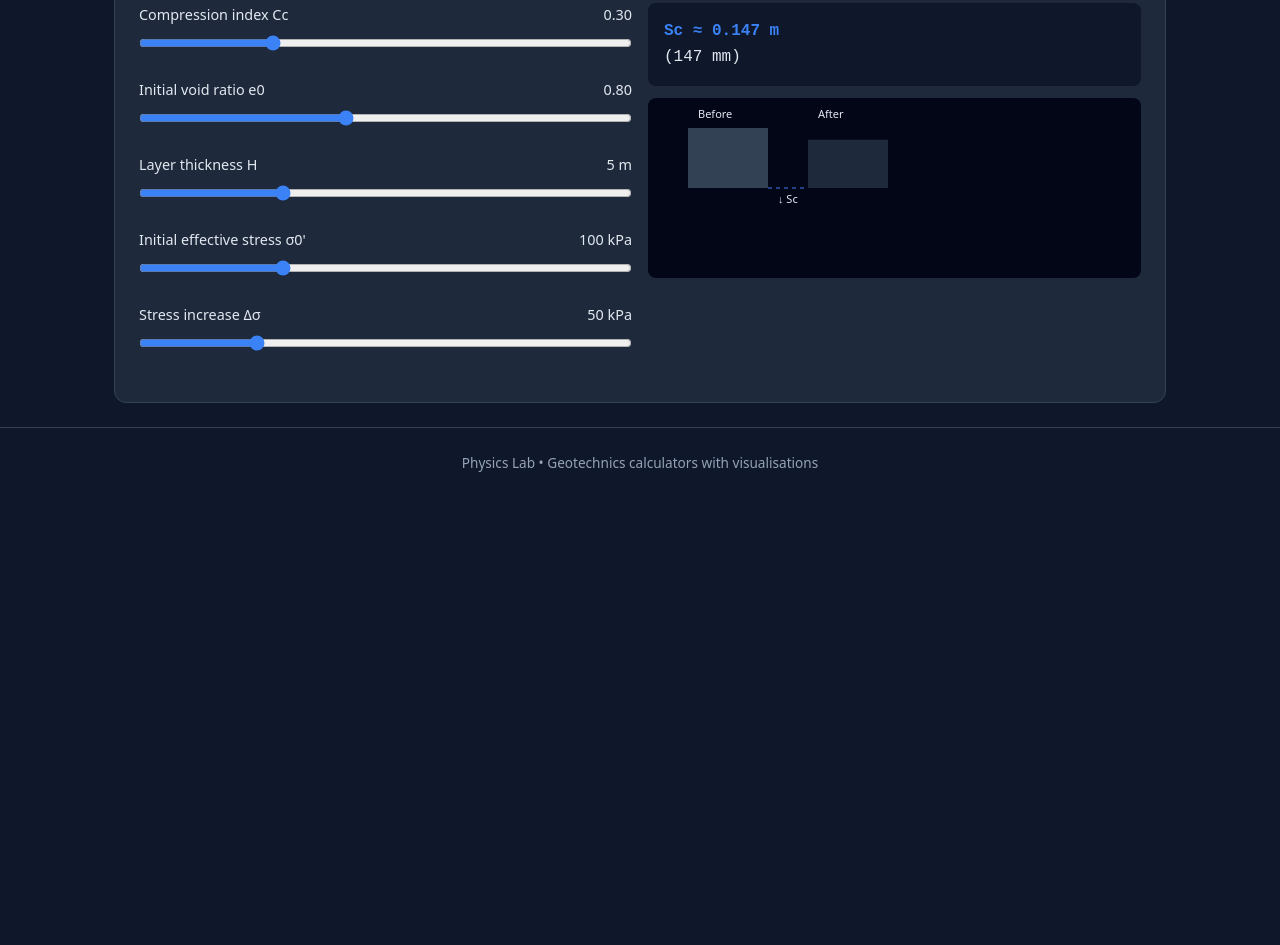
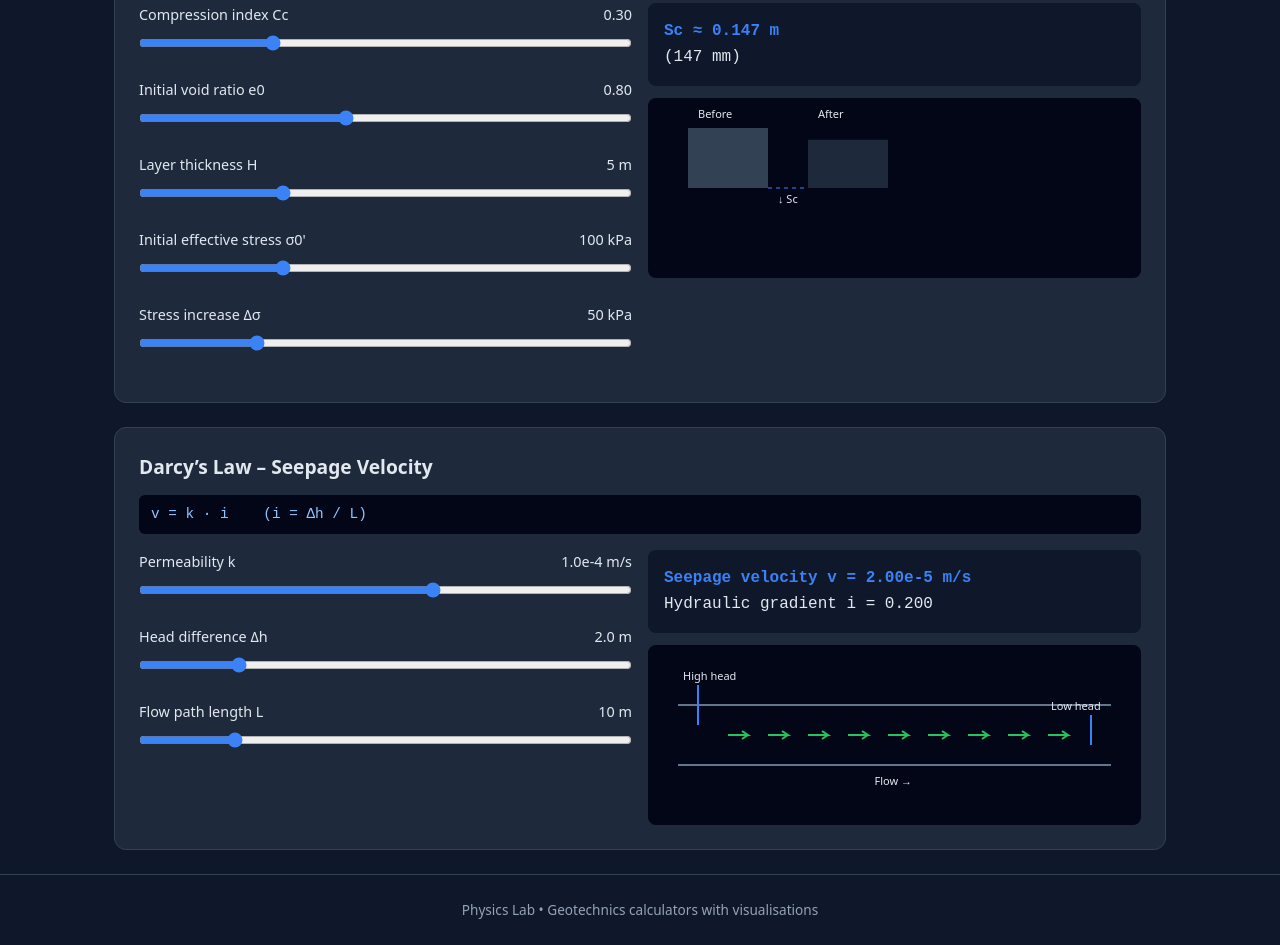
Before and after one commit to kevinLo44-sys/physics-lab, a plain HTML site: page geotechnics.html in a window 1280 px wide. Shown: the part 1789-2734 px from the top of the page. Before the commit the page ends 2287 px from the top, so only its background shows below. Drawn offline with Linux system fonts and the light colour scheme.

Commit message:
Improve Mohr visualisation and add Darcy’s law seepage calculator

```diff
--- a/geotechnics.html
+++ b/geotechnics.html
@@ -173,6 +173,31 @@
         </div>
       </div>
     </section>
+
+    <section class="calc-section">
+      <h3>Darcy’s Law – Seepage Velocity</h3>
+      <div class="formula">v = k · i &nbsp;&nbsp; (i = Δh / L)</div>
+      <div class="calc-grid">
+        <div>
+          <div class="control-group">
+            <label>Permeability k <span id="darcy-k-val">1×10⁻⁴ m/s</span></label>
+            <input type="range" id="darcy-k" min="-7" max="-2" step="0.1" value="-4" />
+          </div>
+          <div class="control-group">
+            <label>Head difference Δh <span id="darcy-dh-val">2 m</span></label>
+            <input type="range" id="darcy-dh" min="0.1" max="10" step="0.1" value="2" />
+          </div>
+          <div class="control-group">
+            <label>Flow path length L <span id="darcy-l-val">10 m</span></label>
+            <input type="range" id="darcy-l" min="1" max="50" step="1" value="10" />
+          </div>
+        </div>
+        <div>
+          <div class="result-box" id="darcy-result">v = — m/s</div>
+          <canvas id="darcy-canvas" class="viz-canvas"></canvas>
+        </div>
+      </div>
+    </section>
   </main>
 
   <footer>
--- a/geotechnics.js
+++ b/geotechnics.js
@@ -24,26 +24,46 @@ function updateMohrCoulomb() {
 
   const { ctx, w, h } = setupCanvas('mc-canvas');
   ctx.clearRect(0, 0, w, h);
-  const maxS = 200, maxT = 150;
-  const sx = (w - 40) / maxS, sy = (h - 40) / maxT;
+  const maxS = 250, maxT = 180;
+  const sx = (w - 50) / maxS, sy = (h - 50) / maxT;
+  const ox = 40, oy = h - 30;
+
   ctx.strokeStyle = '#475569';
-  ctx.beginPath(); ctx.moveTo(30, h - 20); ctx.lineTo(w - 10, h - 20); ctx.moveTo(30, h - 20); ctx.lineTo(30, 20); ctx.stroke();
+  ctx.beginPath();
+  ctx.moveTo(ox, oy); ctx.lineTo(w - 10, oy);
+  ctx.moveTo(ox, oy); ctx.lineTo(ox, 15);
+  ctx.stroke();
+
   ctx.strokeStyle = '#3b82f6';
   ctx.lineWidth = 2;
   ctx.beginPath();
-  for (let s = 0; s <= maxS; s += 5) {
+  for (let s = 0; s <= maxS; s += 4) {
     const t = c + s * Math.tan(phi * Math.PI / 180);
-    const x = 30 + s * sx, y = h - 20 - Math.min(t, maxT) * sy;
+    const x = ox + s * sx;
+    const y = oy - Math.min(t, maxT) * sy;
     if (s === 0) ctx.moveTo(x, y); else ctx.lineTo(x, y);
   }
   ctx.stroke();
-  const px = 30 + sigma * sx, py = h - 20 - Math.min(tau, maxT) * sy;
+
+  const center = sigma + tau / Math.tan(Math.max(phi * Math.PI / 180, 0.05));
+  const radius = Math.hypot(center - sigma, tau);
+  if (radius > 0 && radius < maxS) {
+    ctx.strokeStyle = '#f59e0b';
+    ctx.lineWidth = 1.5;
+    ctx.beginPath();
+    ctx.arc(ox + center * sx, oy, radius * sx, Math.PI, 0, true);
+    ctx.stroke();
+  }
+
+  const px = ox + sigma * sx;
+  const py = oy - Math.min(tau, maxT) * sy;
   ctx.fillStyle = '#ef4444';
   ctx.beginPath(); ctx.arc(px, py, 5, 0, Math.PI * 2); ctx.fill();
+
   ctx.fillStyle = '#94a3b8';
   ctx.font = '11px system-ui';
-  ctx.fillText('σ', w - 25, h - 8);
-  ctx.fillText('τ', 8, 30);
+  ctx.fillText('σ', w - 22, oy + 14);
+  ctx.fillText('τ', ox - 18, 25);
 }
 
 function updateRankine() {
@@ -185,6 +205,50 @@ function updateConsolidation() {
   ctx.fillText('↓ Sc', 130, 30 + layerH + 15);
 }
 
+function updateDarcy() {
+  const kExp = +document.getElementById('darcy-k').value;
+  const dh = +document.getElementById('darcy-dh').value;
+  const L = +document.getElementById('darcy-l').value;
+  const k = Math.pow(10, kExp);
+
+  document.getElementById('darcy-k-val').textContent = k.toExponential(1) + ' m/s';
+  document.getElementById('darcy-dh-val').textContent = dh.toFixed(1) + ' m';
+  document.getElementById('darcy-l-val').textContent = L + ' m';
+
+  const i = dh / L;
+  const v = k * i;
+
+  document.getElementById('darcy-result').innerHTML =
+    `<strong>Seepage velocity v = ${v.toExponential(2)} m/s</strong><br>Hydraulic gradient i = ${i.toFixed(3)}`;
+
+  const { ctx, w, h } = setupCanvas('darcy-canvas');
+  ctx.clearRect(0, 0, w, h);
+  const y = h / 2;
+  ctx.strokeStyle = '#64748b';
+  ctx.lineWidth = 2;
+  ctx.beginPath();
+  ctx.moveTo(30, y - 30); ctx.lineTo(w - 30, y - 30);
+  ctx.moveTo(30, y + 30); ctx.lineTo(w - 30, y + 30);
+  ctx.stroke();
+  ctx.strokeStyle = '#3b82f6';
+  ctx.beginPath();
+  ctx.moveTo(50, y - 50); ctx.lineTo(50, y - 10);
+  ctx.moveTo(w - 50, y - 20); ctx.lineTo(w - 50, y + 10);
+  ctx.stroke();
+  ctx.strokeStyle = '#22c55e';
+  for (let x = 80; x < w - 80; x += 40) {
+    ctx.beginPath();
+    ctx.moveTo(x, y); ctx.lineTo(x + 20, y);
+    ctx.lineTo(x + 14, y - 4); ctx.moveTo(x + 20, y); ctx.lineTo(x + 14, y + 4);
+    ctx.stroke();
+  }
+  ctx.fillStyle = '#e2e8f0';
+  ctx.font = '11px system-ui';
+  ctx.fillText('High head', 35, y - 55);
+  ctx.fillText('Low head', w - 90, y - 25);
+  ctx.fillText('Flow →', w / 2 - 20, y + 50);
+}
+
 ['mc-c','mc-phi','mc-sigma'].forEach(id =>
   document.getElementById(id).addEventListener('input', updateMohrCoulomb));
 ['rank-phi','rank-h','rank-g'].forEach(id =>
@@ -193,12 +257,15 @@ function updateConsolidation() {
   document.getElementById(id).addEventListener('input', updateBearing));
 ['cons-cc','cons-e0','cons-h','cons-s0','cons-ds'].forEach(id =>
   document.getElementById(id).addEventListener('input', updateConsolidation));
+['darcy-k','darcy-dh','darcy-l'].forEach(id =>
+  document.getElementById(id).addEventListener('input', updateDarcy));
 
 window.addEventListener('resize', () => {
-  updateMohrCoulomb(); updateRankine(); updateBearing(); updateConsolidation();
+  updateMohrCoulomb(); updateRankine(); updateBearing(); updateConsolidation(); updateDarcy();
 });
 
 updateMohrCoulomb();
 updateRankine();
 updateBearing();
 updateConsolidation();
+updateDarcy();
```
